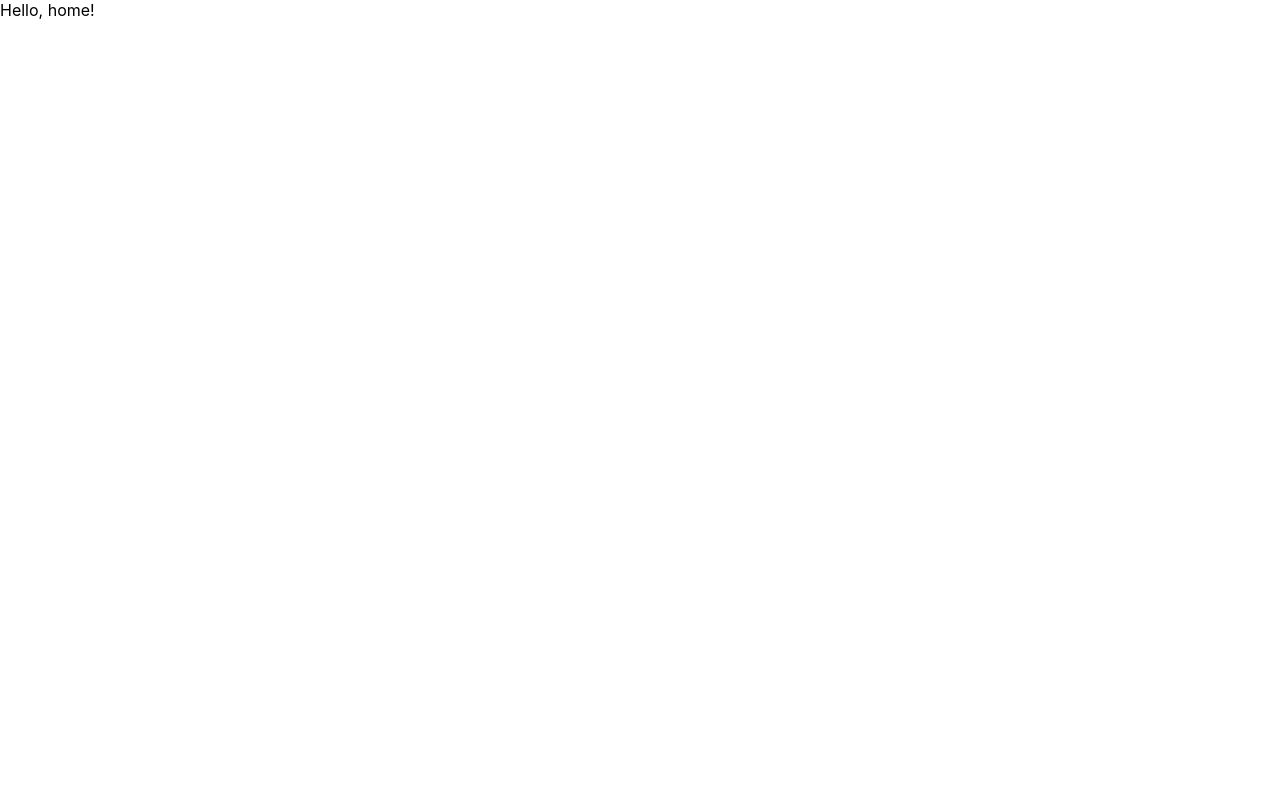
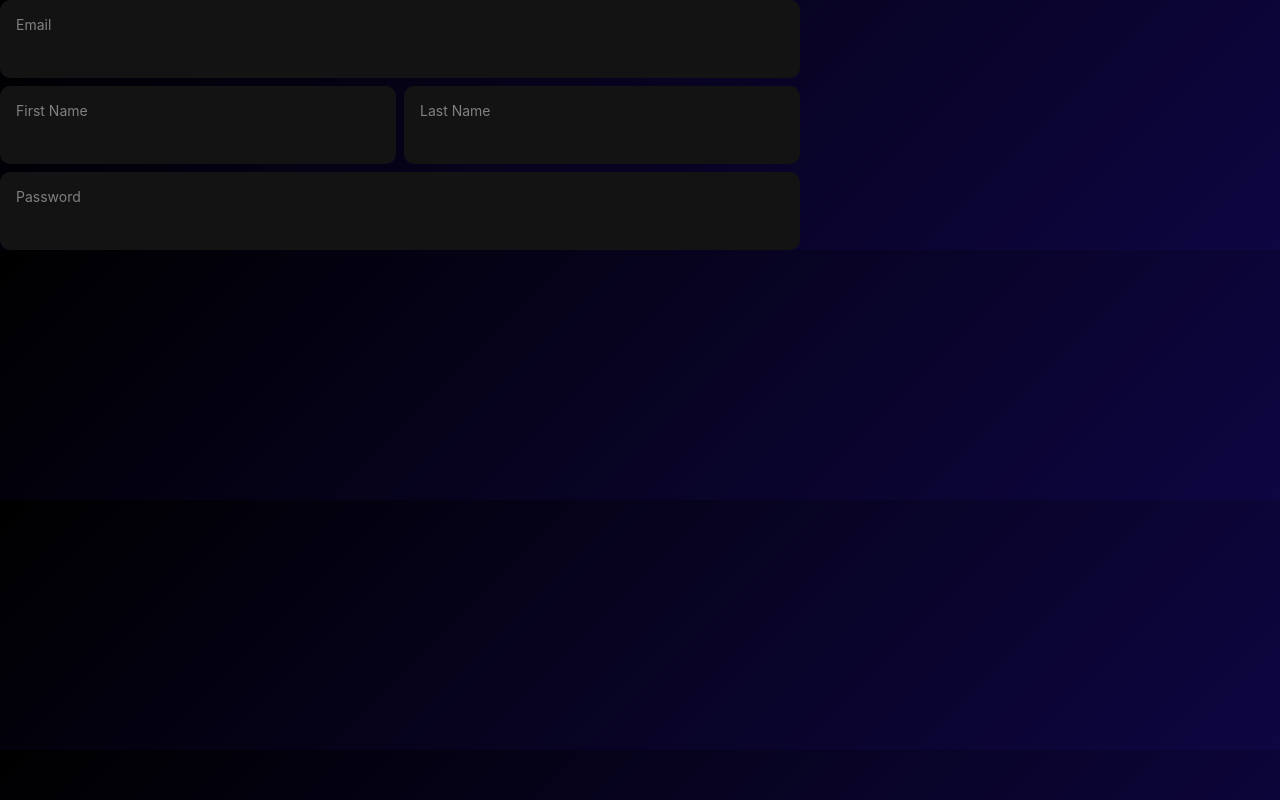
Before and after one commit to DMalich/Chat-app-frontend, a React (Create React App) app: page / in a window 1280 px wide. Built offline with nearby package versions, Linux system fonts and the light colour scheme.

Commit message:
register form in progress

```diff
--- a/package.json
+++ b/package.json
@@ -10,10 +10,13 @@
     "@types/node": "^16.18.11",
     "@types/react": "^18.0.26",
     "@types/react-dom": "^18.0.10",
+    "@types/styled-components": "^5.1.26",
     "react": "^18.2.0",
     "react-dom": "^18.2.0",
     "react-router-dom": "^6.6.2",
     "react-scripts": "5.0.1",
+    "sass": "^1.57.1",
+    "styled-components": "^5.3.6",
     "typescript": "^4.9.4",
     "web-vitals": "^2.1.4"
   },
--- a/public/index.html
+++ b/public/index.html
@@ -24,6 +24,10 @@
       work correctly both with client-side routing and a non-root public URL.
       Learn how to configure a non-root public URL by running `npm run build`.
     -->
+        <link
+            href="https://fonts.googleapis.com/css2?family=Inter:wght@100;200;300;400;500;600;700;800;900&display=swap"
+            rel="stylesheet"
+        />
         <title>React App</title>
     </head>
     <body>
@@ -38,6 +42,5 @@
 
       To begin the development, run `npm start` or `yarn start`.
       To create a production bundle, use `npm run build` or `yarn build`.
-    -->
-  </body>
+    --></body>
 </html>
--- a/src/App.tsx
+++ b/src/App.tsx
@@ -1,12 +1,13 @@
 import React from "react";
 import { Outlet, Route } from "react-router";
 import { Routes } from "react-router-dom";
+import AuthenticationPage from "./pages/AutheticationPage";
 
 function App() {
     return (
         <>
             <Routes>
-                <Route path="/" element={<div>Hello, home!</div>}></Route>
+                <Route path="/" element={<AuthenticationPage/>}></Route>
                 <Route
                     path="conversations"
                     element={
--- /dev/null
+++ b/src/components/forms/RegisterForm.tsx
@@ -0,0 +1,29 @@
+import { InputContainer, InputField, InputLabel } from "../../utils/styles";
+import styles from "./index.module.scss";
+
+function RegisterForm() {
+    return (
+        <form className={styles.form}>
+            <InputContainer>
+                <InputLabel htmlFor="email">Email</InputLabel>
+                <InputField id="email" type="email" />
+            </InputContainer>
+            <section className={styles.nameFieldRow}>
+                <InputContainer>
+                    <InputLabel htmlFor="firstName">First Name</InputLabel>
+                    <InputField id="text" type="firstName" />
+                </InputContainer>
+                <InputContainer>
+                    <InputLabel htmlFor="lastName">Last Name</InputLabel>
+                    <InputField id="text" type="lastName" />
+                </InputContainer>
+            </section>
+            <InputContainer>
+                <InputLabel htmlFor="password">Password</InputLabel>
+                <InputField id="password" type="password" />
+            </InputContainer>
+        </form>
+    );
+}
+
+export default RegisterForm;
--- /dev/null
+++ b/src/components/forms/index.module.scss
@@ -0,0 +1,11 @@
+form {
+    width: 800px;
+}
+
+.nameFieldRow {
+    width: 100%;
+    display: flex;
+    justify-content: space-between;
+    gap: 8px;
+    margin: 8px 0;
+}
--- a/src/index.css
+++ b/src/index.css
@@ -5,6 +5,7 @@
     sans-serif;
   -webkit-font-smoothing: antialiased;
   -moz-osx-font-smoothing: grayscale;
+  background: linear-gradient(135deg, black, #0e0642);;
 }
 
 code {
--- /dev/null
+++ b/src/pages/AutheticationPage.tsx
@@ -0,0 +1,11 @@
+import RegisterForm from "../components/forms/RegisterForm";
+
+function AuthenticationPage() {
+    return (
+        <div>
+            <RegisterForm/>
+        </div>
+    )
+}
+
+export default AuthenticationPage;
--- /dev/null
+++ b/src/utils/styles/index.tsx
@@ -0,0 +1,30 @@
+import styled from "styled-components";
+
+export const InputContainer = styled.div`
+    background-color: #131313;
+    padding: 12px 16px;
+    border-radius: 10px;
+    width: 100%;
+    box-sizing: border-box;
+`;
+
+export const InputField = styled.input`
+    font-family: "Inter";
+    background-color: inherit;
+    outline: none;
+    border: none;
+    color: white;
+    background-color: inherit;
+    font-size: 18px;
+    width: 100%;
+    box-sizing: border-box;
+    padding: 0;
+    margin: 4px 0;
+`;
+
+export const InputLabel = styled.label`
+    display: block;
+    color: grey;
+    font-size: 14px;
+    margin: 4px 0;
+`;
```
Also changed, not shown: 2 other files (tests, documents, lock files or other folders). Lines whose indentation alone changed are shown as unchanged.
